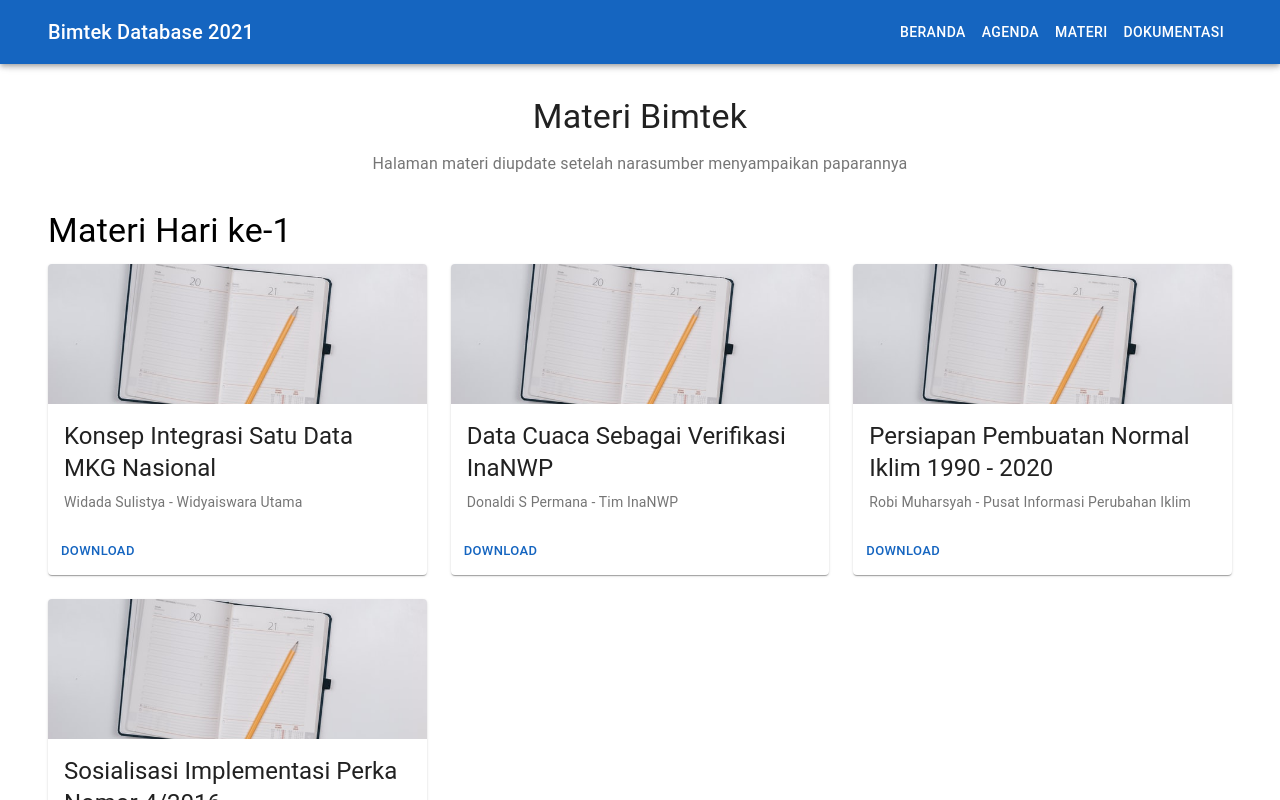
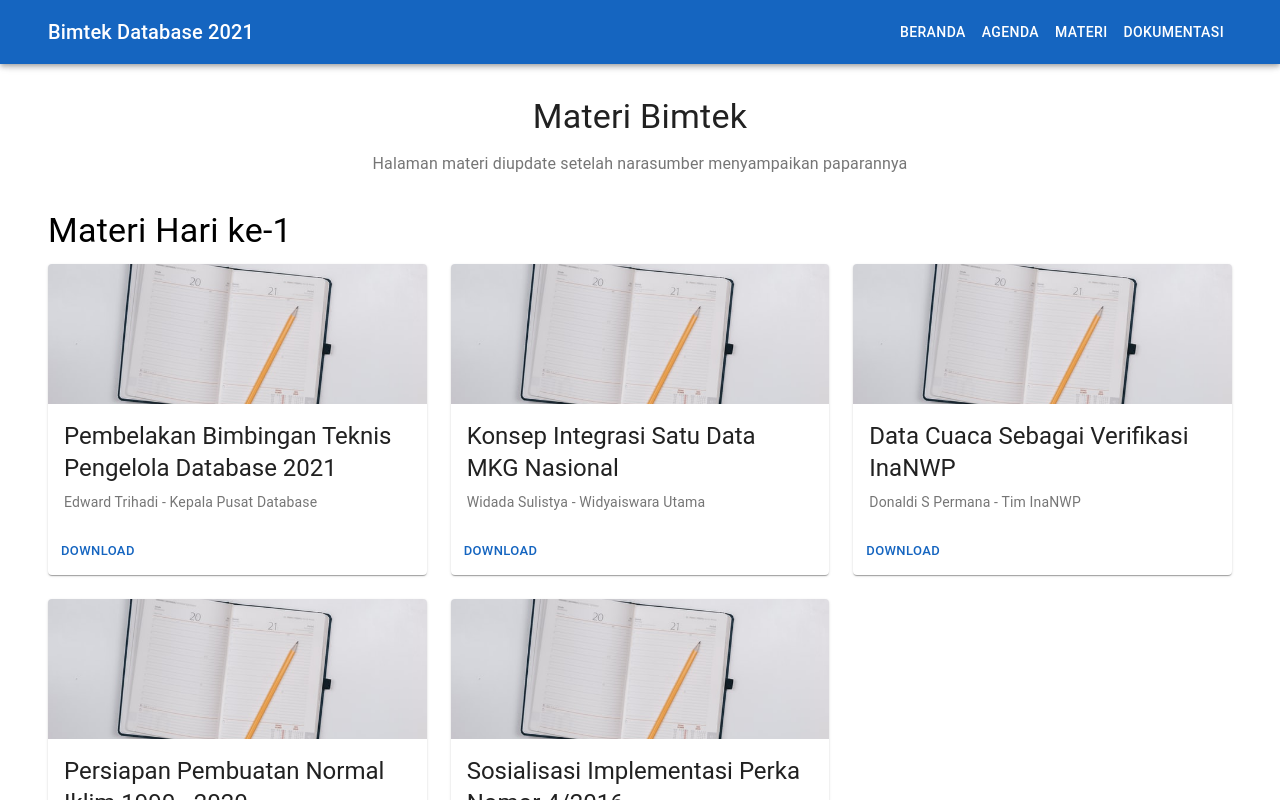
Before and after one commit to mahisaajy/bimtek2021, a React (Create React App) app: page /materi in a window 1280 px wide. Shown: the top 800 px of the page. Built offline with nearby package versions, Linux system fonts and the light colour scheme.

Commit message:
update materi pak edwawrd

```diff
--- a/src/pages/Materi.tsx
+++ b/src/pages/Materi.tsx
@@ -139,6 +139,9 @@ export default function Materi() {
                     </Typography>
                     <Grid container spacing={3}>
                         <Grid item xs={12} sm={4} md={4}>
+                            <CustomCard title={'Pembelakan Bimbingan Teknis Pengelola Database 2021'} description={'Edward Trihadi - Kepala Pusat Database'} imagemedia={'pemateri-pltdi.jpg'} linkto={'https://drive.google.com/file/d/1Ch9xNGFtYRrB2e5ym0E0s7k0CrNXPgRn/view?usp=sharing'} />
+                        </Grid>
+                        <Grid item xs={12} sm={4} md={4}>
                             <CustomCard title={'Konsep Integrasi Satu Data MKG Nasional'} description={'Widada Sulistya - Widyaiswara Utama'} imagemedia={'pemateri-pltdi.jpg'} linkto={'https://drive.google.com/file/d/1wdy_fj-29ycg6j-iuAjab62WRDDdoJjo/view?usp=sharing'} />
                         </Grid>
 
```
